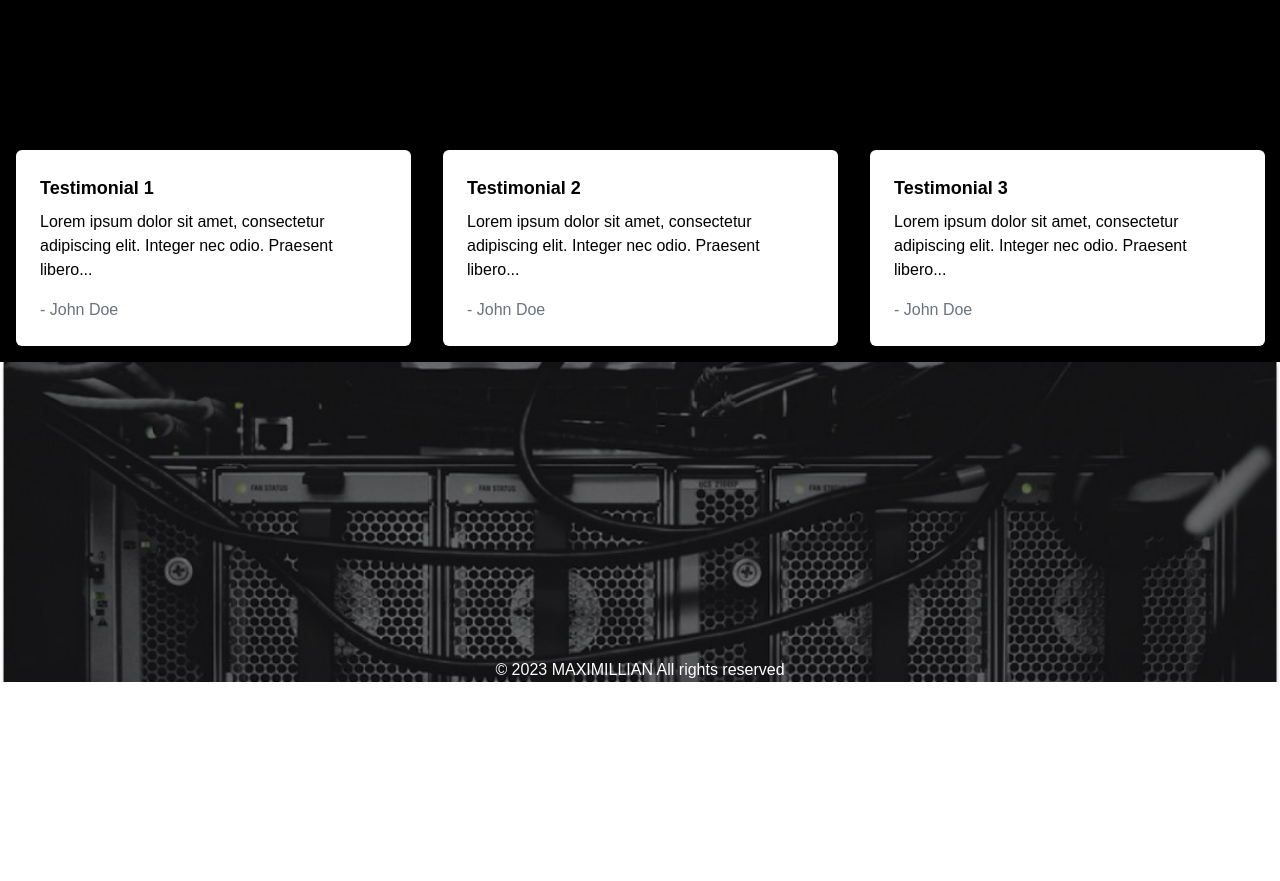
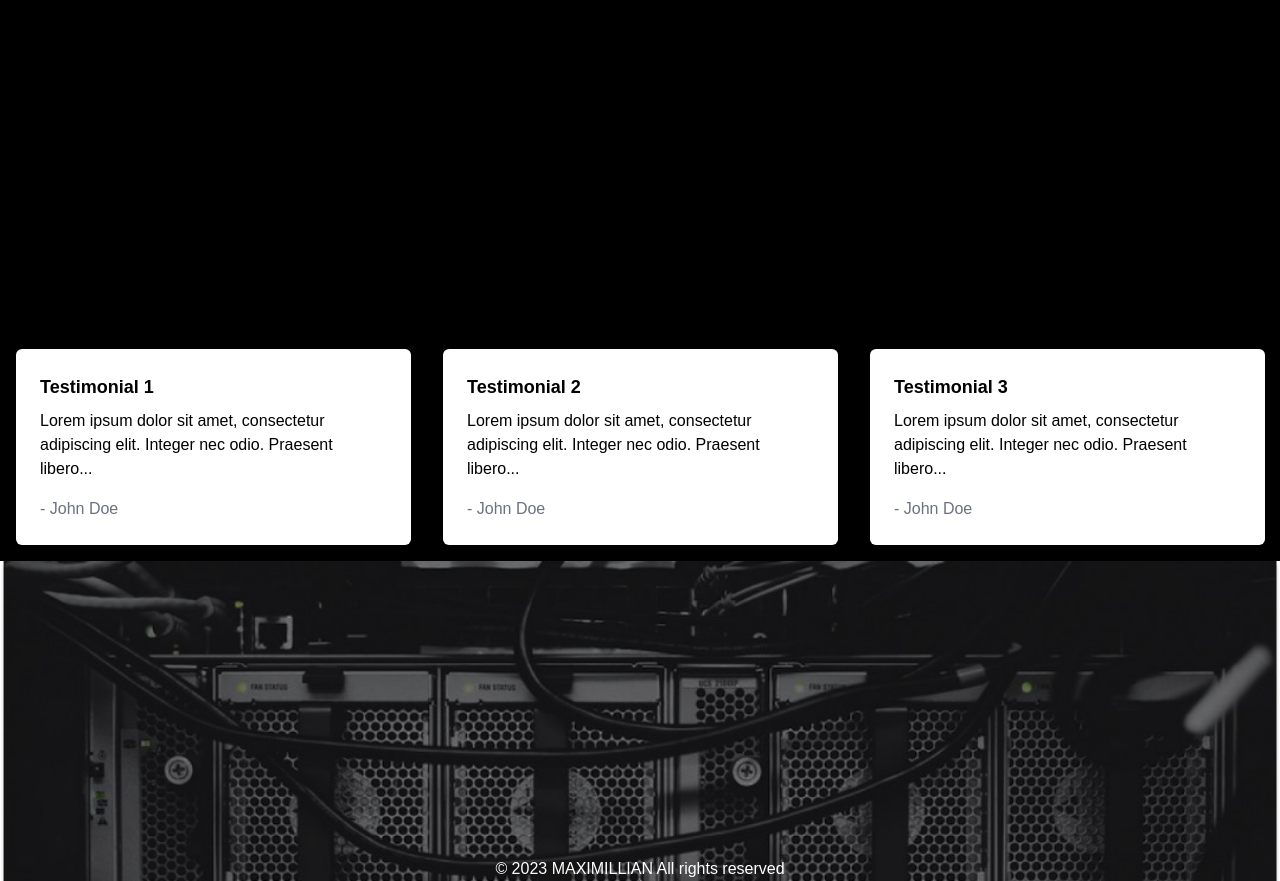
Before and after one commit to emdevelopa/maximillian, a React (Create React App) app: page / in a window 1280 px wide. Shown: the part 4681-5562 px from the top of the page. Before the commit the page ends 5363 px from the top, so only its background shows below. Built offline with nearby package versions, Linux system fonts and the light colour scheme.

Commit message:
good commit

```diff
--- a/src/components/testimonial.jsx
+++ b/src/components/testimonial.jsx
@@ -40,33 +40,17 @@
 
 const TestimonialCarousel = () => {
   const settings = {
-    dots: true,
     infinite: true,
     speed: 500,
     slidesToShow: 3,
-    slidesToScroll: 3,
-    appendDots: (dots) => (
-        <div style={{ bottom: "-30px" }}>
-        <ul className="slick-dots" style={{ margin: "0" }}>
-          {dots}
-        </ul>
-      </div>
-    ),
-    customPaging: (i) => (
-      <div
-        style={{
-          width: "10px",
-          height: "10px",
-        //   backgroundColor: "#6B7280", // Change the color to your desired color
-          borderRadius: "50%",
-          display: "inline-block",
-          margin: "0 5px",
-        }}
-      />
-    ),
   };
   return (
     <div className="container mx-auto mt-10">
+      <div className="text-center mb-[4em]">
+        <h1 className="font-bold text-[45px] m-auto w-[50%]">
+          Best Services We Can Offer For You !
+        </h1>
+      </div>
       <Slider {...settings}>
         {testimonialData.map((testimonial) => (
           <div key={testimonial.id} className="p-4">
```
